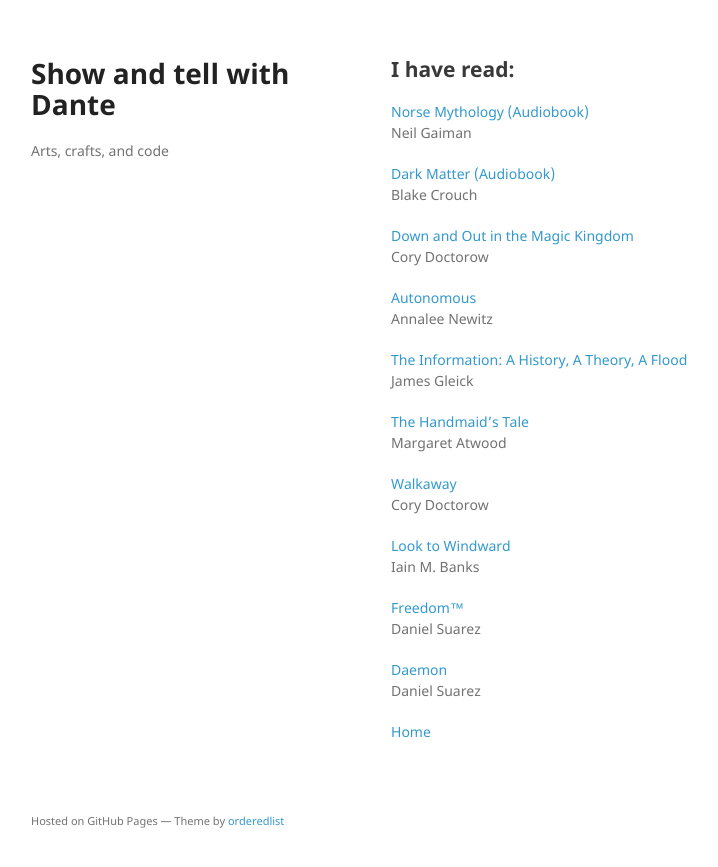
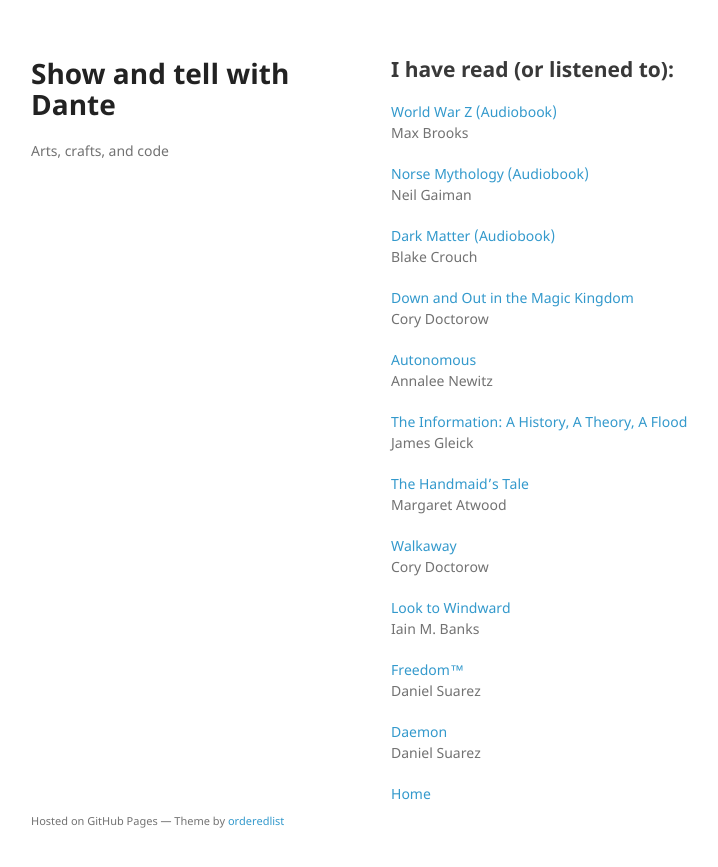
Before and after one commit to dasanchez/dasanchez.github.io, a Jekyll site: the page built from books.md, in a window 1280 px wide. Shown: the top 867 px of the page, without its empty margins (179-897 px from the left). Built offline with Jekyll 4.4.1, drawn with Linux system fonts in a browser that asks for light colours; our own code applies the rules of GitHub Pages for plain Markdown files.

Commit message:
Finished World War Z

```diff
--- a/books.md
+++ b/books.md
@@ -2,7 +2,10 @@
 layout: default
 ---
 
-## I have read:
+## I have read (or listened to):
+
+[World War Z (Audiobook)](https://en.wikipedia.org/wiki/World_War_Z)
+Max Brooks
 
 [Norse Mythology (Audiobook)](https://en.wikipedia.org/wiki/Norse_Mythology_(Neil_Gaiman))
 Neil Gaiman
```
